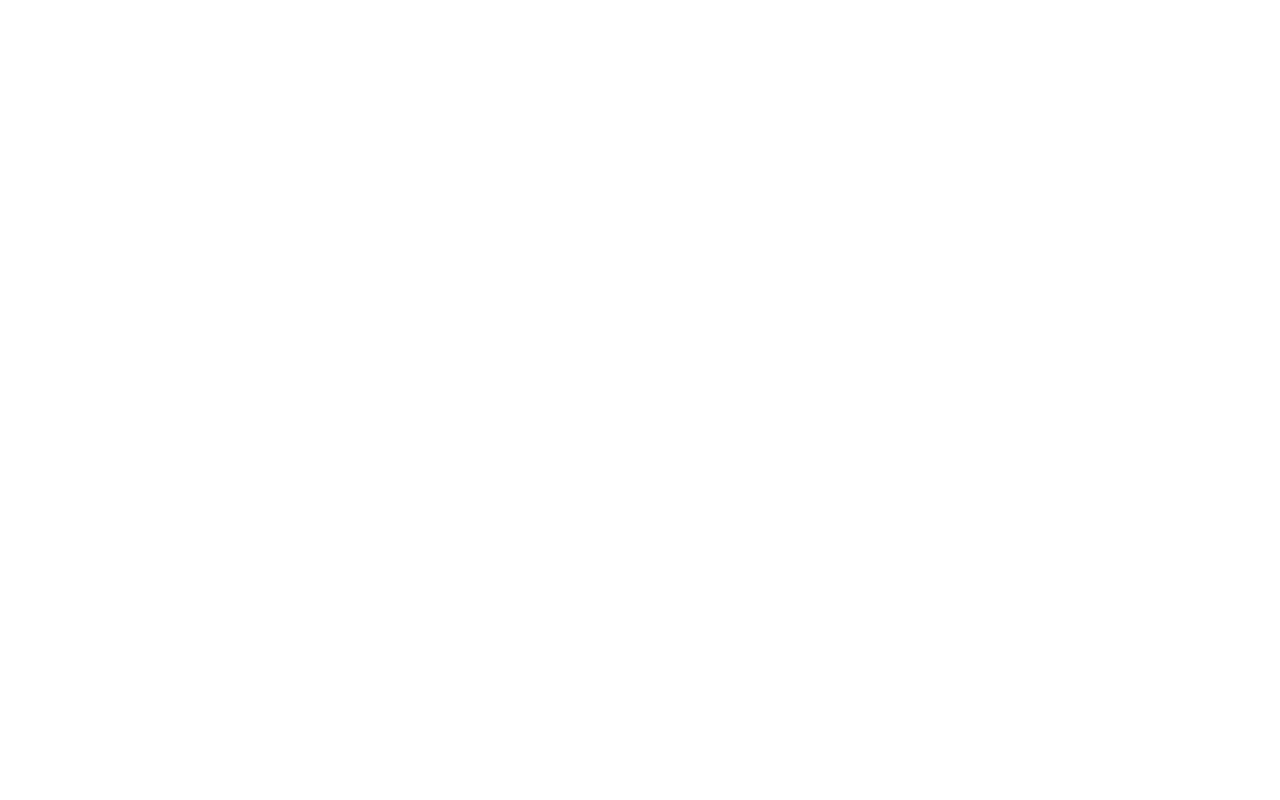
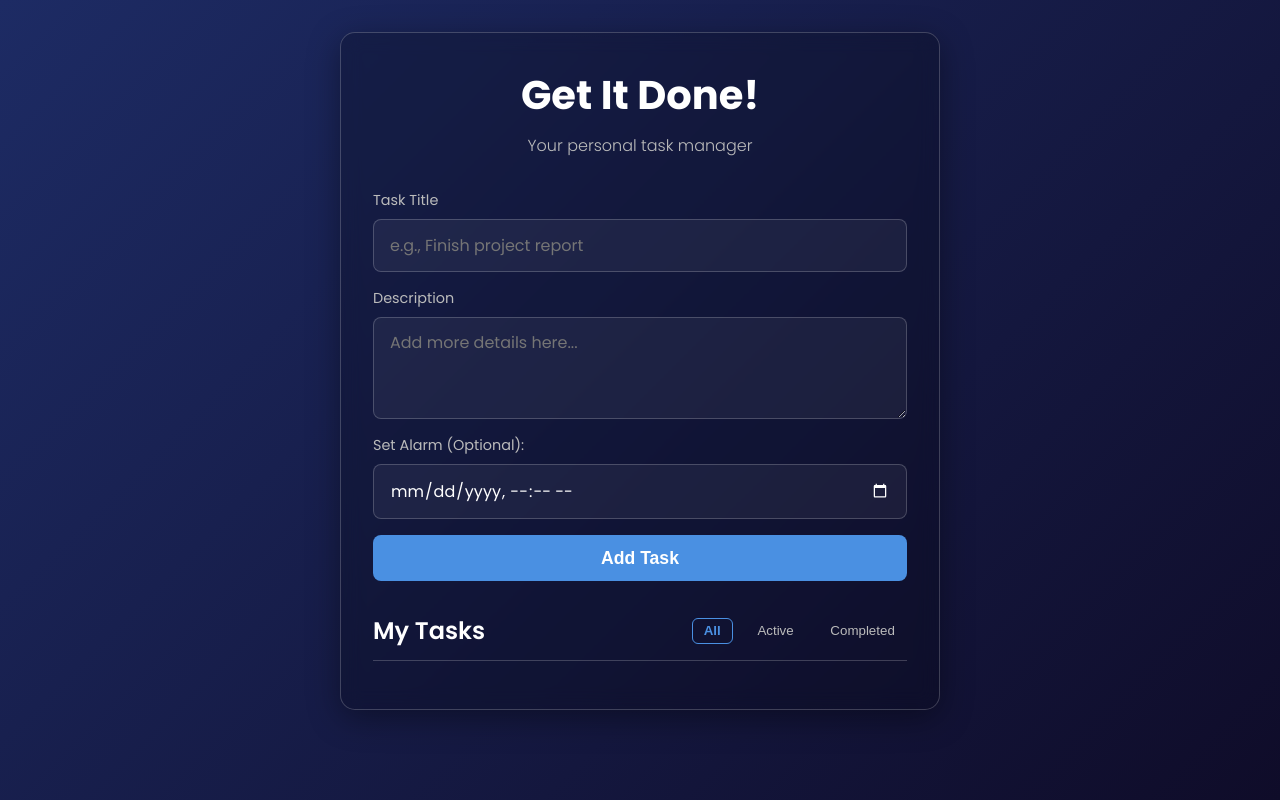
Before and after one commit to Revou-Coding-Camp/codingcamp-18-aug-25-rizalmanthovani, a plain HTML site: page index.html in a window 1280 px wide. Drawn offline with Linux system fonts and the light colour scheme.

Commit message:
update index.html dan styles.css

```diff
--- a/CSS/styles.css
+++ b/CSS/styles.css
@@ -0,0 +1,257 @@
+/* Import Google Font */
+@import url('https://fonts.googleapis.com/css2?family=Poppins:wght@300;400;600;700&display=swap');
+
+/* --- Global Styles & Variables --- */
+:root {
+    --bg-gradient: linear-gradient(135deg, #1d2b64, #0f0c29);
+    --primary-color: #ffffff;
+    --secondary-color: #bbbbbb;
+    --accent-color: #4a90e2;
+    --accent-hover: #357abd;
+    --task-bg: rgba(255, 255, 255, 0.05);
+    --task-bg-hover: rgba(255, 255, 255, 0.1);
+    --danger-color: #e94560;
+    --success-color: #28a745;
+    --border-color: rgba(255, 255, 255, 0.2);
+}
+
+* {
+    margin: 0;
+    padding: 0;
+    box-sizing: border-box;
+}
+
+body {
+    font-family: 'Poppins', sans-serif;
+    background: var(--bg-gradient);
+    color: var(--primary-color);
+    min-height: 100vh;
+    display: flex;
+    justify-content: center;
+    align-items: flex-start;
+    padding: 2rem 1rem;
+}
+
+/* --- App Container --- */
+.app-container {
+    width: 100%;
+    max-width: 600px;
+    background: rgba(0, 0, 0, 0.2);
+    backdrop-filter: blur(10px);
+    border-radius: 15px;
+    padding: 2rem;
+    box-shadow: 0 8px 32px 0 rgba(0, 0, 0, 0.37);
+    border: 1px solid var(--border-color);
+}
+
+/* --- Header --- */
+.app-header {
+    text-align: center;
+    margin-bottom: 2rem;
+}
+
+.app-header h1 {
+    font-size: 2.5rem;
+    font-weight: 700;
+    margin-bottom: 0.5rem;
+}
+
+.app-header p {
+    color: var(--secondary-color);
+    font-weight: 300;
+}
+
+/* --- New Task Form --- */
+#new-task-form {
+    display: flex;
+    flex-direction: column;
+    gap: 1rem;
+    margin-bottom: 2rem;
+}
+
+.form-group {
+    display: flex;
+    flex-direction: column;
+}
+
+.form-group label {
+    font-size: 0.9rem;
+    color: var(--secondary-color);
+    margin-bottom: 0.5rem;
+}
+
+#new-task-form input,
+#new-task-form textarea {
+    width: 100%;
+    padding: 0.8rem 1rem;
+    border-radius: 8px;
+    border: 1px solid var(--border-color);
+    background: var(--task-bg);
+    color: var(--primary-color);
+    font-size: 1rem;
+    font-family: 'Poppins', sans-serif;
+    transition: background-color 0.3s, border-color 0.3s;
+}
+
+#new-task-form textarea {
+    resize: vertical;
+    min-height: 80px;
+}
+
+#new-task-form input:focus,
+#new-task-form textarea:focus {
+    outline: none;
+    background-color: var(--task-bg-hover);
+    border-color: var(--accent-color);
+}
+
+/* Fix for datetime-local placeholder color in dark mode */
+input[type="datetime-local"]::-webkit-calendar-picker-indicator {
+    filter: invert(1);
+    cursor: pointer;
+}
+
+#new-task-submit {
+    padding: 0.8rem;
+    border: none;
+    border-radius: 8px;
+    background-color: var(--accent-color);
+    color: var(--primary-color);
+    font-size: 1.1rem;
+    font-weight: 600;
+    cursor: pointer;
+    transition: background-color 0.3s ease;
+}
+
+#new-task-submit:hover {
+    background-color: var(--accent-hover);
+}
+
+/* --- Task List Section --- */
+.task-list-header {
+    display: flex;
+    justify-content: space-between;
+    align-items: center;
+    margin-bottom: 1rem;
+    border-bottom: 1px solid var(--border-color);
+    padding-bottom: 0.75rem;
+}
+
+.task-list-header h2 {
+    font-weight: 600;
+}
+
+.filters .filter-btn {
+    background: none;
+    border: 1px solid transparent;
+    color: var(--secondary-color);
+    padding: 0.3rem 0.7rem;
+    margin-left: 0.5rem;
+    border-radius: 6px;
+    cursor: pointer;
+    transition: all 0.3s ease;
+}
+
+.filters .filter-btn:hover {
+    color: var(--primary-color);
+    background-color: var(--task-bg-hover);
+}
+
+.filters .filter-btn.active {
+    color: var(--accent-color);
+    border-color: var(--accent-color);
+    font-weight: 600;
+}
+
+/* --- Task List & Items (Styles for JS-generated content) --- */
+#task-list-container {
+    list-style: none;
+    display: flex;
+    flex-direction: column;
+    gap: 1rem;
+}
+
+.task-item {
+    display: flex;
+    justify-content: space-between;
+    align-items: center;
+    background: var(--task-bg);
+    padding: 1rem;
+    border-radius: 8px;
+    transition: all 0.3s ease;
+    animation: fadeIn 0.5s ease;
+}
+
+@keyframes fadeIn {
+    from { opacity: 0; transform: translateY(10px); }
+    to { opacity: 1; transform: translateY(0); }
+}
+
+.task-item:hover {
+    background: var(--task-bg-hover);
+    transform: translateY(-2px);
+}
+
+.task-item .task-content {
+    flex-grow: 1;
+    margin-right: 1rem;
+}
+
+.task-item .task-text {
+    font-size: 1rem;
+    word-break: break-word;
+}
+
+.task-item .task-alarm {
+    font-size: 0.8rem;
+    color: var(--secondary-color);
+    margin-top: 0.25rem;
+}
+
+.task-item .task-actions {
+    display: flex;
+    gap: 0.5rem;
+}
+
+.task-item .task-actions button {
+    background: none;
+    border: none;
+    cursor: pointer;
+    font-size: 1.2rem;
+    padding: 0.3rem;
+    transition: transform 0.2s, color 0.2s;
+}
+
+.task-item .task-actions button:hover {
+    transform: scale(1.2);
+}
+
+.task-item .btn-complete { color: var(--success-color); }
+.task-item .btn-delete { color: var(--danger-color); }
+
+/* Visual State for Completed Task */
+.task-item.completed .task-text {
+    text-decoration: line-through;
+    color: var(--secondary-color);
+}
+
+.task-item.completed { opacity: 0.7; }
+.task-item.completed .btn-complete { color: var(--secondary-color); }
+
+/* --- Responsive Design --- */
+@media (max-width: 480px) {
+    body {
+        padding: 1rem 0.5rem;
+    }
+    .app-container {
+        padding: 1.5rem;
+    }
+    .app-header h1 {
+        font-size: 2rem;
+    }
+    .task-list-header {
+        flex-direction: column;
+        align-items: flex-start;
+        gap: 0.75rem;
+    }
+}
--- a/index.html
+++ b/index.html
@@ -3,9 +3,62 @@
 <head>
     <meta charset="UTF-8">
     <meta name="viewport" content="width=device-width, initial-scale=1.0">
-    <title>Document</title>
+    <title>Get It Done!</title>
+    <link rel="stylesheet" href="CSS/styles.css">
 </head>
 <body>
 
+    <main class="app-container">
+        <!-- Bagian Header -->
+        <header class="app-header">
+            <h1>Get It Done!</h1>
+            <p>Your personal task manager</p>
+        </header>
+
+        <!-- Bagian Form untuk Menambah Tugas Baru -->
+        <section class="new-task-section">
+            <form id="new-task-form">
+                <div class="form-group">
+                    <label for="new-task-title">Task Title</label>
+                    <input
+                        type="text"
+                        id="new-task-title"
+                        placeholder="e.g., Finish project report"
+                        required>
+                </div>
+                <div class="form-group">
+                    <label for="new-task-description">Description</label>
+                    <textarea
+                        id="new-task-description"
+                        placeholder="Add more details here..."
+                        rows="3"></textarea>
+                </div>
+                <div class="form-group">
+                    <label for="new-task-datetime">Set Alarm (Optional):</label>
+                    <input
+                        type="datetime-local"
+                        id="new-task-datetime">
+                </div>
+                <button type="submit" id="new-task-submit">Add Task</button>
+            </form>
+        </section>
+
+        <!-- Bagian untuk Menampilkan Daftar Tugas -->
+        <section class="task-list-section">
+            <div class="task-list-header">
+                <h2>My Tasks</h2>
+                <div class="filters">
+                    <button class="filter-btn active" data-filter="all">All</button>
+                    <button class="filter-btn" data-filter="active">Active</button>
+                    <button class="filter-btn" data-filter="completed">Completed</button>
+                </div>
+            </div>
+            <ul id="task-list-container">
+                <!-- Daftar tugas akan ditampilkan di sini oleh JavaScript -->
+            </ul>
+        </section>
+    </main>
+
+    <script src="js/server.js"></script>
 </body>
 </html>
```
